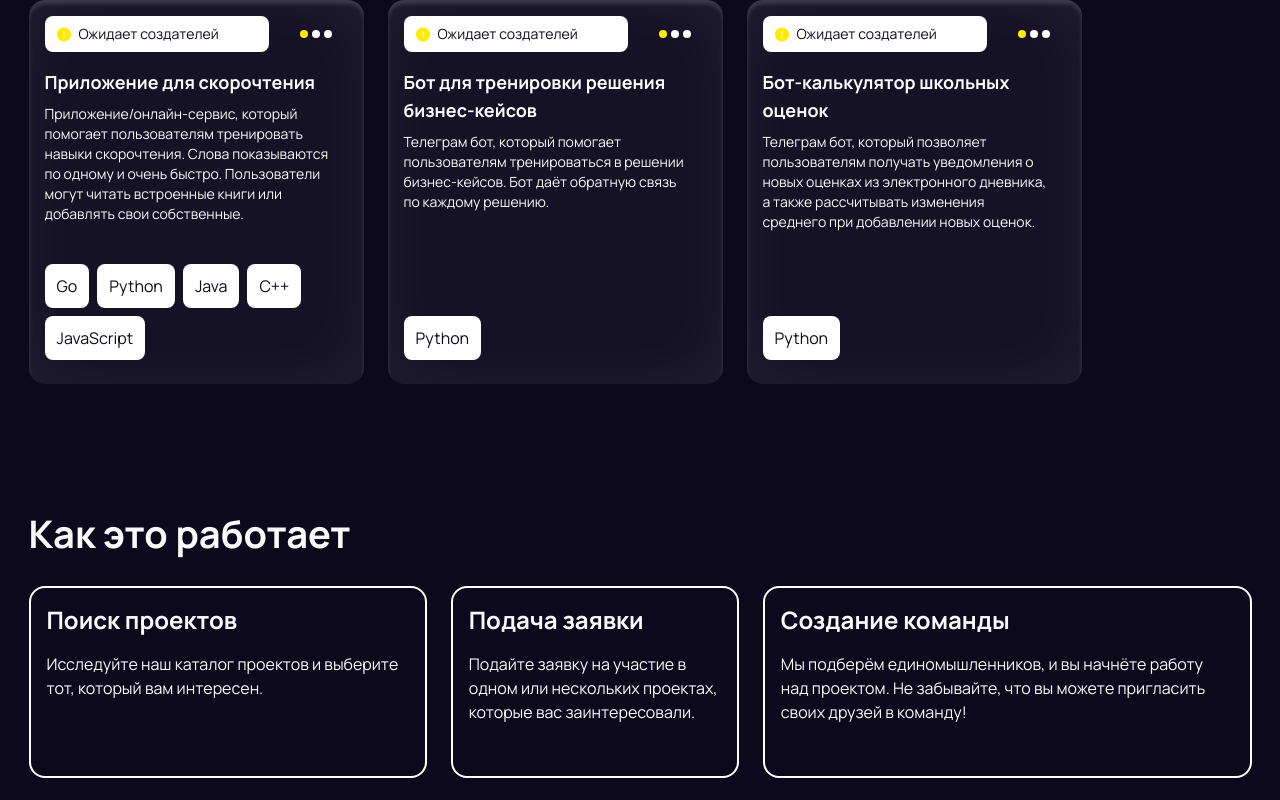
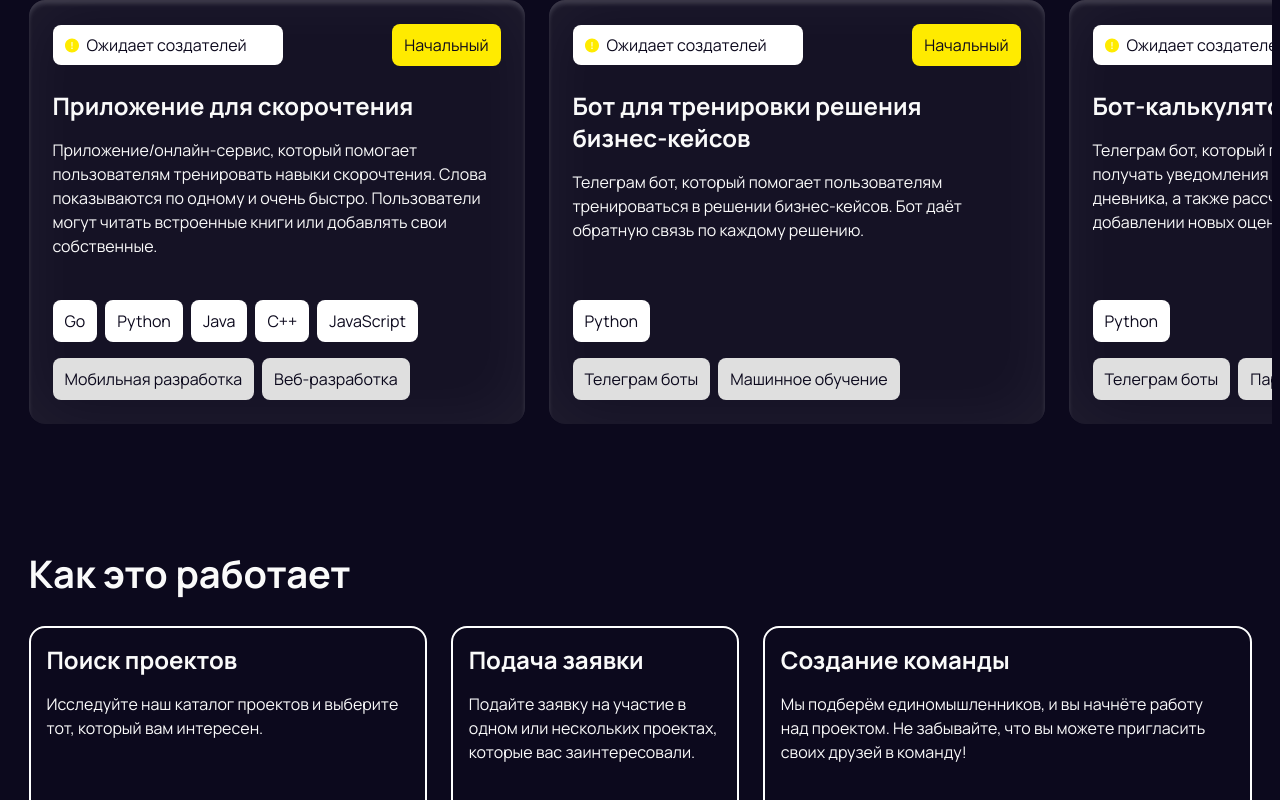
Before and after one commit to Pet-Plat/Pet-Platform-Front, a React (Vite) app: page / in a window 1280 px wide. Shown: the top 800 px of the page. Built offline with nearby package versions, Linux system fonts and the light colour scheme.

Commit message:
fix: Adjust styles of `Difficulty` in `PetProjectCard`

```diff
--- a/src/components/common/pet-project/PetProjectCard.tsx
+++ b/src/components/common/pet-project/PetProjectCard.tsx
@@ -14,30 +14,38 @@ const PetProjectCard: React.FC<PetProjectCardProps> = ({ data }) => (
         "bg-darkPurpleBlue rounded-2xl",
         "shadow-pet-project-card backdrop-blur-pet-project-card",
         "pl-4 pr-8 pt-4 pb-6 max-w-[335px]",
+        "md:p-6 md:min-w-124 md:min-h-106"
     )}>
         {/** description */}
         <div className="flex flex-col mb-10">
             {/** state & difficulty */}
-            <div className="flex justify-between items-center gap-4 mb-4">
-                <div className="flex items-center gap-2 bg-white rounded-lg text-darkblue px-3 py-2 min-w-56">
+            <div className="flex justify-between items-center gap-4 mb-4 md:mb-6">
+                <div className="flex items-center gap-2 bg-white rounded-lg text-darkblue pl-3 pr-9 py-2">
                     <img src="../../../../public/icons/landing/exclamation-mark.svg" alt="exclamation-mark-icon" className="icon"/>
-                    <span className="text-sm">{stateToString(data.state)}</span>
+                    <span className="text-sm md:text-base">{stateToString(data.state)}</span>
                 </div>
-                <DifficultyDots difficulty={data.difficulty} />
+                <Difficulty difficulty={data.difficulty} />
             </div>
 
             {/** title & description */}
             <div>
-                <h3 className="text-lg font-bold mb-2">{data.name}</h3>
-                <p className="text-sm">{data.description}</p>
+                <h3 className="text-lg font-bold mb-2 md:text-2xl md:mb-4">{data.name}</h3>
+                <p className="text-sm md:text-base">{data.description}</p>
             </div>
         </div>
 
-        {/** languages */}
+        {/** languages & topics */}
+        <div className="flex flex-col gap-4">
             <div className="flex flex-wrap gap-2">
                 {data.languages.map((language: string) => (
-                <span className="bg-white px-3 py-[10px] rounded-lg text-darkblue text-center">{language}</span>
+                    <span className="bg-white px-3 py-[9px] rounded-lg text-darkblue text-center">{language}</span>
                 ))}
+            </div>
+            <div className="hidden md:flex md:flex-wrap md:gap-2">
+                {data.topics.map((topic: string) => (
+                    <span className="bg-lightgray px-3 py-[9px] rounded-lg text-darkblue text-center">{topic}</span>
+                ))}
+            </div>
         </div>
     </div>
 );
@@ -47,8 +55,10 @@ interface DifficultyDotsProps {
     difficulty: PetProjectDifficulty;
 }
 
-const DifficultyDots: React.FC<DifficultyDotsProps> = ({ difficulty }) => (
-    <div className="flex gap-1">
+const Difficulty: React.FC<DifficultyDotsProps> = ({difficulty}) => (
+    <div>
+        {/** difficulty dots for smaller screens */}
+        <div className="flex gap-1 md:hidden">
             <span className={cn(
                 "block rounded-full w-2 h-2",
                 (difficulty == PetProjectDifficulty.EASY) ? "bg-yellow" : "bg-white",
@@ -59,8 +69,18 @@ const DifficultyDots: React.FC<DifficultyDotsProps> = ({ difficulty }) => (
             )}></span>
             <span className={cn(
                 "block rounded-full w-2 h-2",
-            (difficulty == PetProjectDifficulty.DIFFICULT) ? "bg-yellow" : "bg-white",
+                (difficulty == PetProjectDifficulty.HARD) ? "bg-yellow" : "bg-white",
             )}></span>
+        </div>
+
+        {/** difficulty label for bigger screens */}
+        <div className="hidden md:block px-3 py-[9px] bg-yellow rounded-lg">
+            <span className="text-base text-darkblue">
+                { (difficulty == PetProjectDifficulty.EASY) ? "Начальный" : "" }
+                { (difficulty == PetProjectDifficulty.MEDIUM) ? "Средний" : "" }
+                { (difficulty == PetProjectDifficulty.HARD) ? "Сложный" : "" }
+            </span>
+        </div>
     </div>
 )
 
@@ -68,8 +88,10 @@ function stateToString(state: PetProjectCardState): string {
     switch (state) {
         case PetProjectCardState.AWAITING_CREATORS:
             return "Ожидает создателей"
-        case PetProjectCardState.AWAITING_REINFORCEMENT: return "Ожидает подкрепление"
-        case PetProjectCardState.IN_DEVELOPMENT: return "В разработке"
+        case PetProjectCardState.AWAITING_REINFORCEMENT:
+            return "Ожидает подкрепление"
+        case PetProjectCardState.IN_DEVELOPMENT:
+            return "В разработке"
     }
 }
 
```
Lines whose indentation alone changed are shown as unchanged.
